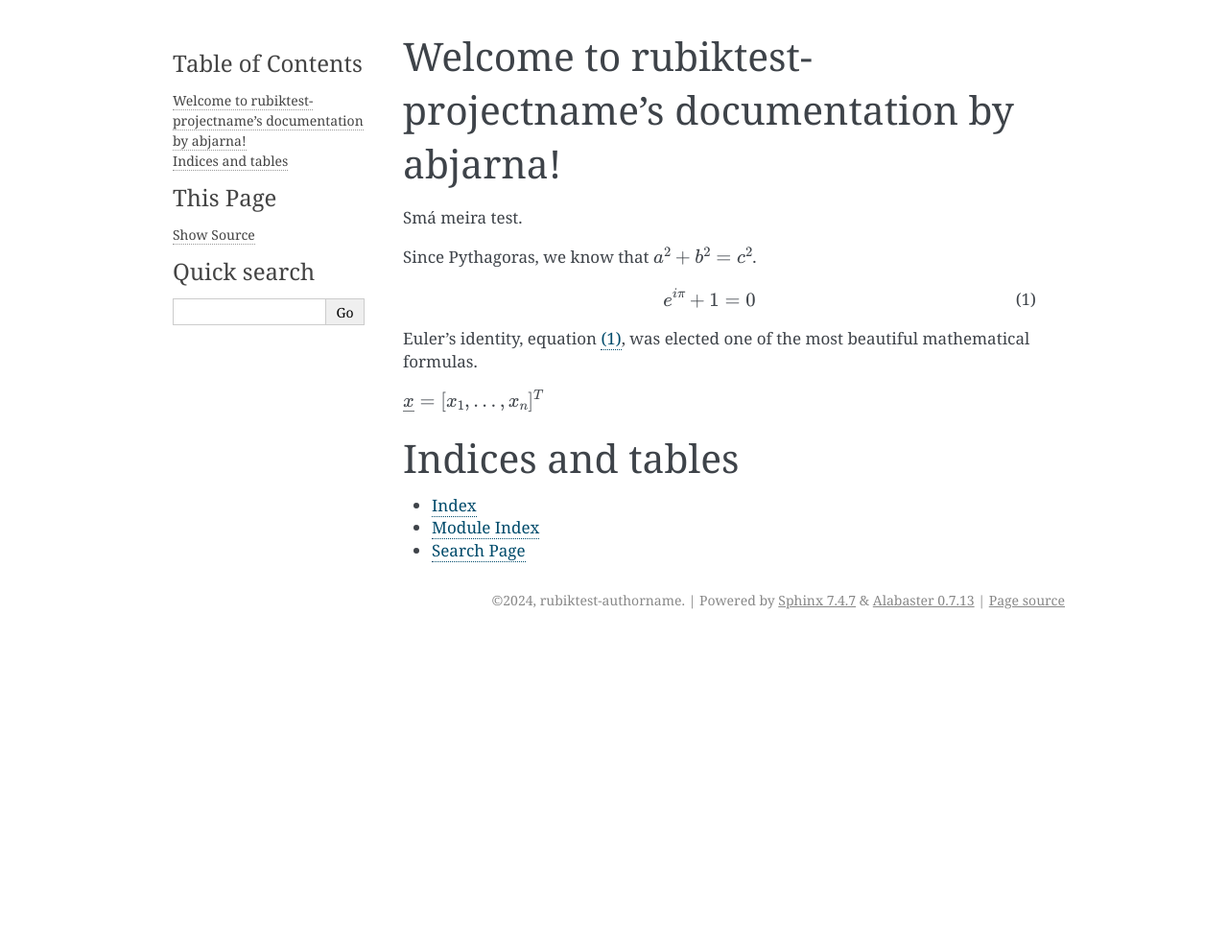
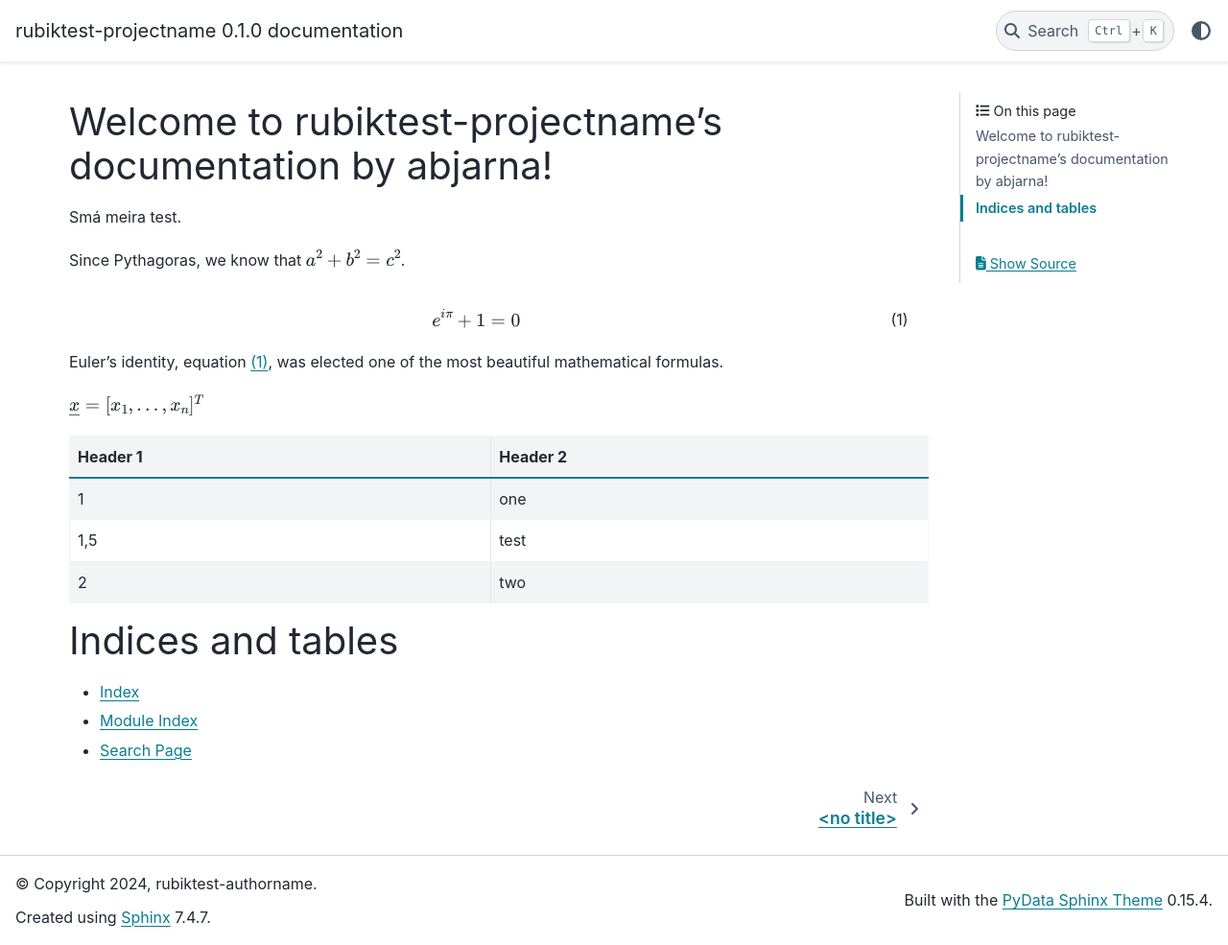
Before and after one commit to abjarna-is/rubiktest, a Sphinx documentation site: the page built from docs/source/index.rst, in a window 1280 px wide and 985 px high. Shown: the whole window at 96% size. Built offline with Sphinx 7.4.7 and the PyData theme 0.15.4, drawn with Linux system fonts in a browser that asks for light colours.

Commit message:
nýtt theme

```diff
--- a/docs/source/conf.py
+++ b/docs/source/conf.py
@@ -24,5 +24,5 @@ exclude_patterns = []
 # -- Options for HTML output -------------------------------------------------
 # https://www.sphinx-doc.org/en/master/usage/configuration.html#options-for-html-output
 
-html_theme = 'alabaster'
+html_theme = 'pydata_sphinx_theme'
 html_static_path = ['_static']
--- a/docs/source/index.rst
+++ b/docs/source/index.rst
@@ -18,6 +18,16 @@ beautiful mathematical formulas.
 
 :math:`\underline{x}=[  x_{1}, ...,  x_{n}]^{T}`
 
++----------+----------+
+| Header 1 | Header 2 |
++==========+==========+
+| 1        | one      |
++----------+----------+
+| 1,5      | test     |
++----------+----------+
+| 2        | two      |
++----------+----------+
+
 .. toctree::
    :maxdepth: 2
    :caption: Contents:
```
